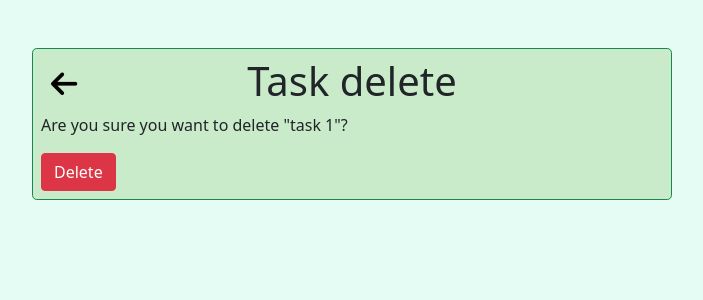
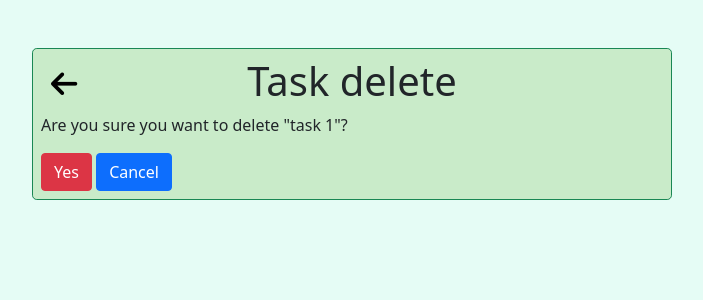
Before and after one commit to dawid809/ToDoList-Django, a Django app: page /task-delete/47/ in a window 1280 px wide. Shown: the part 60-360 px from the top of the page, without its empty margins (288-991 px from the left). Run offline with Django 4.2, Linux system fonts and the light colour scheme; a user stored in the database is signed in; data comes from the database, SQL or seed files in the repository; both versions use the stored data as it was after the commit; some libraries are stand-ins or nearby versions.

Commit message:
confirm delete message changed

```diff
--- a/base/templates/base/action_delete_form.html
+++ b/base/templates/base/action_delete_form.html
@@ -17,7 +17,10 @@
         </p>
         {{ form }}
         <!-- return nie dziala przez co usuwa nawet po kliknieciu no -->
-        <input onsubmit="confirm('Are you sure?')"  class="btn btn-danger" type="submit" value="Delete">
+        <input class="btn btn-danger" type="submit" value="Yes">
+        <a class="btn btn-primary" href="{% url 'action-list' action.task.id %}">
+            Cancel
+        </a>
     </form>
 </div>
 {% endblock %}
--- a/base/templates/base/task_delete_form.html
+++ b/base/templates/base/task_delete_form.html
@@ -17,7 +17,10 @@
         </p>
         {{ form }}
         <!-- return nie dziala przez co usuwa nawet po kliknieciu no -->
-        <input onsubmit="confirm('Are you sure?')"  class="btn btn-danger" type="submit" value="Delete">
+        <input class="btn btn-danger" type="submit" value="Yes">
+        <a class="btn btn-primary" href="{% url 'task-list' %}">
+            Cancel
+        </a>
     </form>
 </div>
 {% endblock %}
--- a/base/tests.py
+++ b/base/tests.py
@@ -10,7 +10,9 @@ from django.urls import reverse, resolve
 
 from django.contrib.auth.models import User
 from django.db.models.functions import Upper
+
 # Create your tests here.
+
 class TestUrls(SimpleTestCase):
 
     def test_todo_task_list_url_resolves(self):
```
Also changed, not shown: db.sqlite3.
